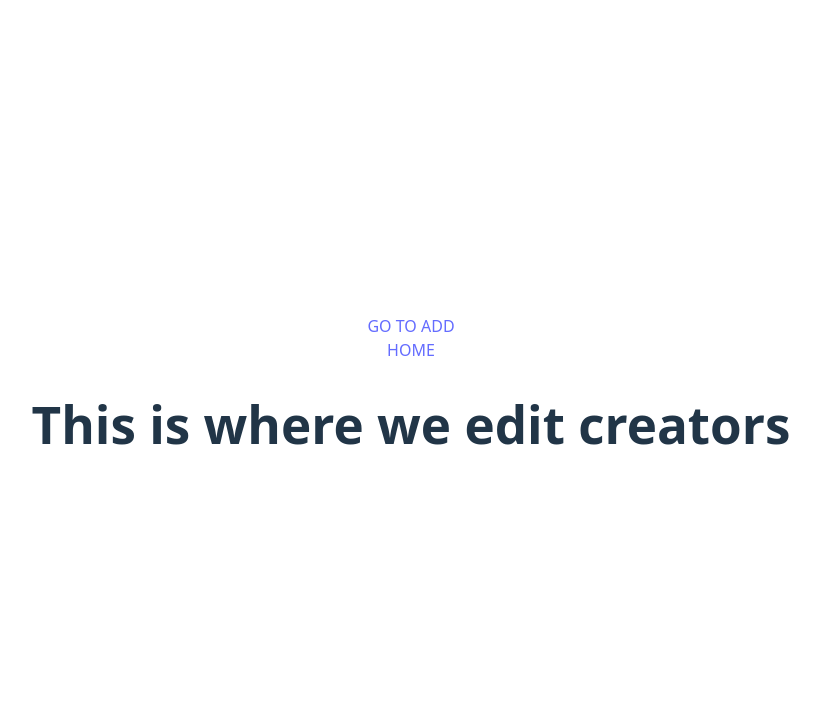
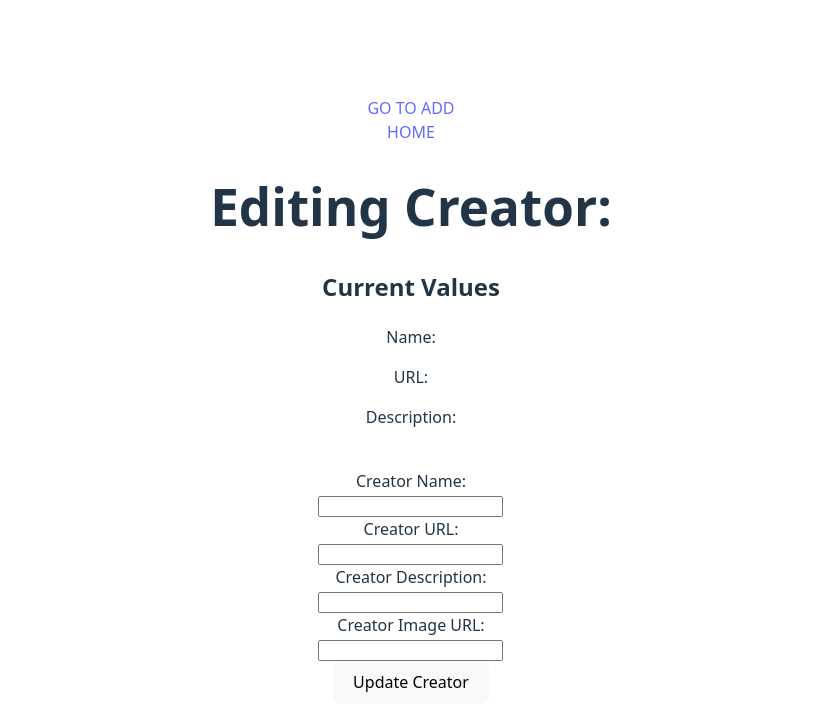
Before and after one commit to SodiqBalogun/WEB103Prework, a React (Vite) app in the folder Prework/: page /edit/1 in a window 1280 px wide. Shown: the top 726 px of the page, without its empty margins (229-1049 px from the left). Built offline with nearby package versions, Linux system fonts and the light colour scheme; no server answers; the database is empty.

Commit message:
Completed Step 8

```diff
--- a/Prework/src/Components/ContentCreator.jsx
+++ b/Prework/src/Components/ContentCreator.jsx
@@ -1,12 +1,21 @@
-const ContentCreator = ({ name, url, description, imageURL }) => {
+import { Link } from 'react-router-dom';
+
+const ContentCreator = ({ id, name, url, description, imageURL }) => {
     return (
         <div className="content-creator">
             <img src={imageURL} alt={`${name}'s profile`} className="creator-image" />
             <h2 className="creator-name">{name}</h2>
             <p className="creator-description">{description}</p>
             <a href={url} className="creator-link" target="_blank" rel="noopener noreferrer">Visit Profile</a>
+            <div className="creatorEdit">
+                {id ? (
+                    <Link to={`/edit/${id}`}>
+                        <button type="button">Edit Creator</button>
+                    </Link>
+                ) : null}
+            </div>
         </div>
-    )
+    );
 }
 
 export default ContentCreator;
--- a/Prework/src/pages/EditCreator.jsx
+++ b/Prework/src/pages/EditCreator.jsx
@@ -1,11 +1,102 @@
-import { useParams, Link } from 'react-router-dom';
+import { useEffect, useState } from 'react';
+import { supabase } from '../client';
+import { useParams, Link, useNavigate } from 'react-router-dom';
 
 const EditCreators = () => {
+  const { id } = useParams();
+  const [originalName, setOriginalName] = useState('');
+  const [originalURL, setOriginalURL] = useState('');
+  const [originalDescription, setOriginalDescription] = useState('');
+  const [originalImageURL, setOriginalImageURL] = useState('');
+
+  const [name, setName] = useState('');
+  const [url, setUrl] = useState('');
+  const [description, setDescription] = useState('');
+  const [imageURL, setImageURL] = useState('');
+  const navigate = useNavigate();
+  const [loading, setLoading] = useState(true);
+
+  useEffect(() => {
+          if (!id) return;
+
+          const fetchCreator = async () => {
+              setLoading(true);
+              try {
+                  const { data, error } = await supabase
+                      .from('creators')
+                      .select('*')
+                      .eq('id', id)
+                      .single();
+
+                  if (error) {
+                      console.error('Error fetching creator:', error);
+                      setOriginalName(null);
+                      setOriginalURL(null);
+                      setOriginalDescription(null);
+                      setOriginalImageURL(null);
+                  } else {
+                      setOriginalName(data.name);
+                      setOriginalURL(data.url);
+                      setOriginalDescription(data.description);
+                      setOriginalImageURL(data.imageURL);
+                  }
+              } catch (err) {
+                  console.error('Unexpected error fetching creator:', err);
+                  setOriginalName(null);
+                  setOriginalURL(null);
+                  setOriginalDescription(null);
+                  setOriginalImageURL(null);
+              } finally {
+                  setLoading(false);
+              }
+          };
+
+          fetchCreator();
+      }, [id]);
+
+  if (loading) return <div>Loading creator...</div>;
+
+  const updateCreator = async () => {
+        const { error } = await supabase
+            .from('creators')
+            .update({ name, url, description, imageURL })
+            .eq('id', id);
+
+        if (error) console.error("Error updating creator:", error);
+        else {
+            alert("Creator updated successfully!");
+            navigate(`/view/${id}`);
+        }
+    };
+
   return (
-    <div>
+    <div className="EditCreator">
 
         <Link to="/"> HOME </Link>
-        <h1> This is where we edit creators </h1>
+        <h1> Editing Creator: {originalName} </h1>
+
+        <h2> Current Values </h2>
+        <p> Name: {originalName} </p>
+        <p> URL: {originalURL} </p>
+        <p> Description: {originalDescription} </p>
+        <img src={originalImageURL} />
+
+        <form>
+          <label for="cName"> Creator Name: </label> <br/>
+          <input type="text" id="cName" name="cName" onChange={(e) => setName(e.target.value)} /> <br/>
+
+          <label for="cURL"> Creator URL: </label> <br/>
+          <input type="text" id="cURL" name="cURL" onChange={(e) => setUrl(e.target.value)} /> <br/>
+
+          <label for="cDesc"> Creator Description: </label> <br/>
+          <input type="text" id="cDesc" name="cDesc" onChange={(e) => setDescription(e.target.value)} /> <br/>
+
+          <label for="cImgURL"> Creator Image URL: </label> <br/>
+          <input type="text" id="cImgURL" name="cImgURL" onChange={(e) => setImageURL(e.target.value)} /> <br/>
+        </form>
+
+        <button onClick={updateCreator}> Update Creator </button>
+
     </div>
   )
 }
--- a/Prework/src/pages/ShowCreators.jsx
+++ b/Prework/src/pages/ShowCreators.jsx
@@ -39,14 +39,14 @@ const ShowCreators = () => {
         <p>No content creators in the database.</p>
       ) : (
         creators.map((c) => (
-            <div key={c.name} className="creator-card">
-                <Link to={`/view/${c.id}`} textDecoration="none">
+          <div key={c.id ?? c.name} className="creator-card">
+            <Link to={`/view/${c.id}`} style={{ textDecoration: 'none', color: 'inherit' }}>
               <ContentCreator
-                        key={c.name}
+                id={c.id}
                 name={c.name}
                 url={c.url}
                 description={c.description}
-                        imageURL={c.imageURL}
+                imageURL={c.image_url ?? c.imageURL ?? ''}
               />
             </Link>
           </div>
--- a/Prework/src/pages/ViewCreator.jsx
+++ b/Prework/src/pages/ViewCreator.jsx
@@ -52,6 +52,11 @@ const ViewCreator = () => {
             <h2> Description: {creator.description} </h2>
             <a href={creator.url} target="_blank"> <h2> URL: {creator.url} </h2> </a>
             <img src={creator.imageURL ?? ''} alt="Creator Image" height="230px"/>
+
+            <div className="CreatorWidgets">
+                 <Link to={`/edit/${creator.id}`}> <button> Edit Creator </button> </Link>
+                <button> Delete Creator </button>
+            </div>
         </div>
     );
 };
```
Lines whose indentation alone changed are shown as unchanged.
